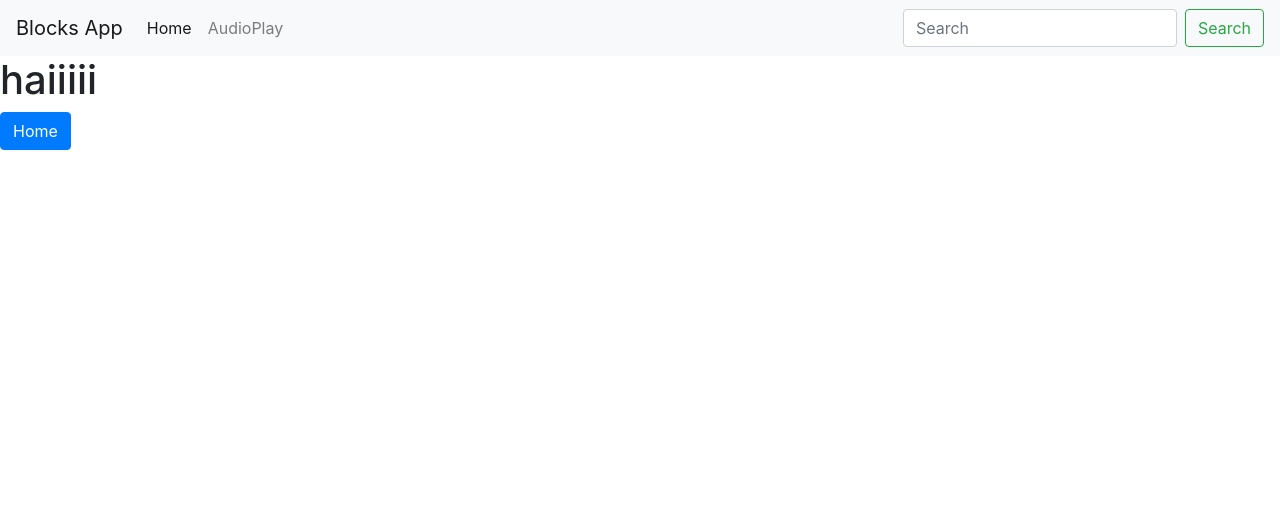
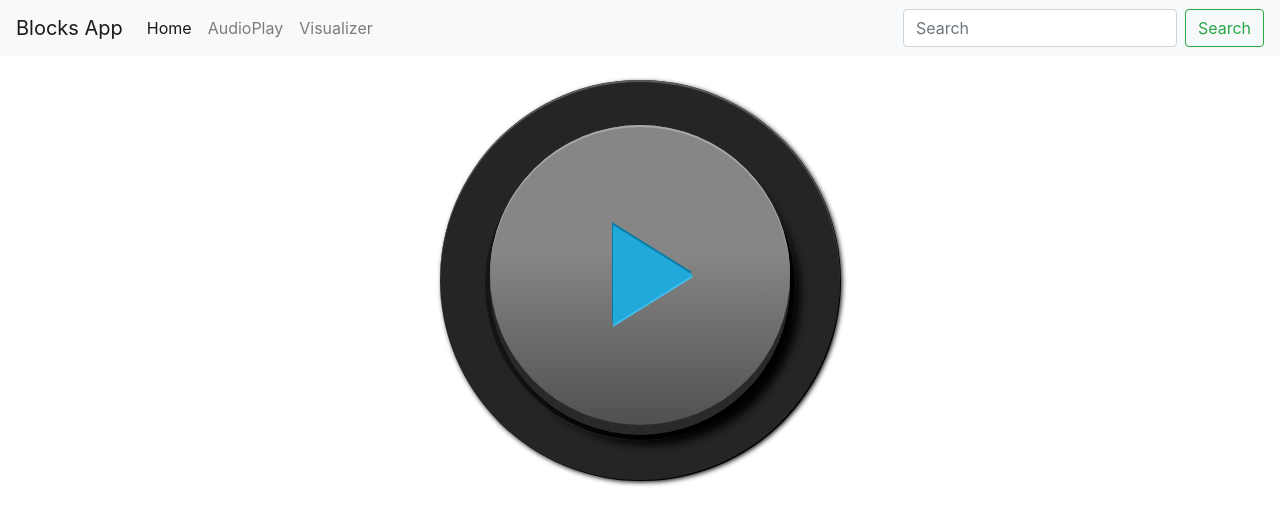
Before and after one commit to Blocks-App/client, a plain HTML site: page index.html in a window 1280 px wide. Drawn offline with nearby package versions, Linux system fonts and the light colour scheme; no server answers.

Commit message:
visualizer

```diff
--- a/components/navbar.js
+++ b/components/navbar.js
@@ -15,6 +15,9 @@ let navbarTemplate = `<div id="navbarContainer">
                 </li>
                 <li class="nav-item">
                     <a class="nav-link" @click.prevent="changeView('audioPlay')" href="">AudioPlay</a>
+                </li>
+                <li class="nav-item">
+                    <a class="nav-link" @click.prevent="changeView('visualizer')" href="">Visualizer</a>
                 </li>
 
             </ul>
--- /dev/null
+++ b/components/visualizer.js
@@ -0,0 +1,137 @@
+let visualizerTemplate = `<section>
+    <div id="visualizerContainer">
+        <ul id='vizlis' class="list-group position-fixed" style="max-height: 500; overflow: auto; background-image: rgba(255, 255, 255, 0.15)">
+			<li @click="playthis(song.audioUrl)" v-for="(song,index) in songs" class="list-group-item">{{song.title}}</li>
+		</ul>
+
+		<canvas id="canvas"></canvas>
+        <br>
+		<div v-if="!playing"  id="container_button">
+			<div id="hole">
+				<div id="button"  @click="playIt()">
+					<div id="triangle"></div>
+					<div id="lighter_triangle"></div>
+					<div id="darker_triangle"></div>
+				</div>
+			</div>
+		</div>
+
+	</div>
+</section>`
+
+Vue.component('visualizer-component', {
+
+    template: visualizerTemplate,
+    props: ['changeView'],
+    data() {
+        return {
+            playing : false,
+            file : 'https://dl.dropbox.com/s/oswkgcw749xc8xs/The-Noisy-Freaks.mp3',
+            songs : []
+
+        }
+    },
+    created() {
+    this.getAudio()
+    },
+    methods: {
+
+        playthis(audioUrl) {
+            this.file = audioUrl
+        },
+
+        getAudio(){
+            axios.get('http://localhost:3000/song', )
+            .then((result) => {
+                console.log(result.data);
+                this.songs = result.data
+            }).catch((err) => {
+                console.log(err.response);
+            });
+
+        },
+
+        playIt () {
+            this.playing = true
+            let file = document.getElementById("thefile");
+            // let audio = document.getElementById("audio");
+            let audio = new Audio(this.file);
+            audio.type = 'audio/mp3';
+            audio.crossOrigin="anonymous"
+            // let files = file.files;
+            // audio.src = URL.createObjectURL(files[0]);
+
+            audio.load();
+
+            // audio.play();
+            let context = new AudioContext();
+            let src = context.createMediaElementSource(audio);
+            let analyser = context.createAnalyser();
+
+            let canvas = document.getElementById("canvas");
+            canvas.width = window.innerWidth;
+            canvas.height = window.innerHeight - 100;
+
+            let ctx = canvas.getContext("2d");
+
+            src.connect(analyser);
+            analyser.connect(context.destination);
+
+            analyser.fftSize = 256;
+
+            let bufferLength = analyser.frequencyBinCount;
+            console.log(bufferLength);
+
+            let dataArray = new Uint8Array(bufferLength);
+
+            let WIDTH = canvas.width;
+            let HEIGHT = canvas.height;
+
+            let barWidth = (WIDTH / bufferLength) * 1;
+            let barHeight;
+            let x = 0;
+
+            function renderFrame() {
+                requestAnimationFrame(renderFrame);
+
+                x = 0;
+
+                analyser.getByteFrequencyData(dataArray);
+
+                ctx.fillStyle = "#FFF";
+                ctx.fillRect(0, 0, WIDTH, HEIGHT);
+
+                for (let i = 0; i < bufferLength; i++) {
+                    barHeight = dataArray[i];
+
+                    let r = barHeight + (25 * (i / bufferLength));
+                    let g = 250 * (i / bufferLength);
+                    let b = 100;
+
+                    ctx.fillStyle = "rgb(" + r + "," + g + "," + b + ")";
+                    ctx.fillRect(x, HEIGHT - barHeight, barWidth, barHeight);
+
+                    x += barWidth + 1;
+                }
+            }
+
+            audio.play();
+            audio.onended = function(){
+                this.onDone()
+            }
+            renderFrame();
+
+
+        },
+
+        onDone(){
+            console.log('udahan');
+            this.playing = false
+        }
+
+    },
+    watch: {
+
+    }
+
+})
--- /dev/null
+++ b/css/visualizer.css
@@ -0,0 +1,149 @@
+#thefile {
+    /* position: fixed; */
+    margin : 30px;
+}
+
+#vizlis .list-group-item {
+    position: relative;
+    display: block;
+    padding: .75rem 1.25rem;
+    margin-bottom: -1px;
+    background-color: rgba(255, 255, 255, 0.15);
+    border: 1px solid rgba(0,0,0,.125);
+}
+#vizlis .list-group-item:hover {
+    cursor: pointer;
+    background-color: rgb(255, 255, 255);
+}
+
+
+#canvas {
+    position: fixed;
+    left: 0;
+    top: 0;
+    width: 100%;
+    height: 100%;
+    z-index: -1;
+}
+
+audio {
+    position: fixed;
+    left: 10px;
+    bottom: 10px;
+    width: calc(100% - 20px);
+}
+
+#container_button {
+    background-color: #252525;
+    width: 400px;
+    height: 400px;
+    margin-left: auto;
+    margin-right: auto;
+    margin-bottom: 0px;
+    margin-top: 0px;
+    -webkit-border-radius: 200px;
+    -moz-border-radius: 200px;
+    border-radius: 200px;
+    -webkit-box-shadow: inset 0px 2px 0px #585858, 1px 1px 0px #000, 2px 2px 5px #000;
+    -moz-box-shadow: inset 0px 2px 0px #585858, 1px 1px 0px #000, 2px 2px 5px #000;
+    box-shadow: inset 0px 2px 0px #585858, 1px 1px 0px #000, 2px 2px 5px #000;
+}
+#hole {
+    background-color: #151515;
+    width: 310px;
+    height: 310px;
+    margin-left: auto;
+    margin-right: auto;
+    top: 50px;
+    position: relative;
+    -webkit-border-radius: 155px;
+    -moz-border-radius: 155px;
+    border-radius: 155px;
+    -webkit-box-shadow: 1px 1px 0px #5d5d5d;
+    -moz-box-shadow: 1px 1px 0px #5d5d5d;
+    box-shadow: 1px 1px 0px #5d5d5d;
+}
+#button {
+    width: 300px;
+    height: 300px;
+    margin-left: auto;
+    margin-right: auto;
+    overflow: auto;
+    cursor: pointer;
+    top: -5px;
+    position: relative;
+    background-image: linear-gradient(bottom, rgb(82,79,82) 0%, rgb(134,134,134) 57%);
+    background-image: -o-linear-gradient(bottom, rgb(82,79,82) 0%, rgb(134,134,134) 57%);
+    background-image: -moz-linear-gradient(bottom, rgb(82,79,82) 0%, rgb(134,134,134) 57%);
+    background-image: -webkit-linear-gradient(bottom, rgb(82,79,82) 0%, rgb(134,134,134) 57%);
+    background-image: -ms-linear-gradient(bottom, rgb(82,79,82) 0%, rgb(134,134,134) 57%);
+    -webkit-border-radius: 150px;
+    -moz-border-radius: 150px;
+    border-radius: 150px;
+    -webkit-box-shadow: inset 0px 2px 0px #a8a8a8, 0px 2px 0px #2a2a2a, 0px 3px 0px #2a2a2a, 0px 4px 0px #2a2a2a, 0px 5px 0px #2a2a2a, 0px 6px 0px #2a2a2a, 0px 7px 0px #2a2a2a, 0px 8px 0px #2a2a2a, 0px 9px 0px #2a2a2a, 0px 10px 0px #2a2a2a, 10px 20px 10px #000;
+    -moz-box-shadow: inset 0px 2px 0px #a8a8a8, 0px 2px 0px #2a2a2a, 0px 3px 0px #2a2a2a, 0px 4px 0px #2a2a2a, 0px 5px 0px #2a2a2a, 0px 6px 0px #2a2a2a, 0px 7px 0px #2a2a2a, 0px 8px 0px #2a2a2a, 0px 9px 0px #2a2a2a, 0px 10px 0px #2a2a2a, 10px 20px 10px #000;
+    box-shadow: inset 0px 2px 0px #a8a8a8, 0px 2px 0px #2a2a2a, 0px 3px 0px #2a2a2a, 0px 4px 0px #2a2a2a, 0px 5px 0px #2a2a2a, 0px 6px 0px #2a2a2a, 0px 7px 0px #2a2a2a, 0px 8px 0px #2a2a2a, 0px 9px 0px #2a2a2a, 0px 10px 0px #2a2a2a, 10px 20px 10px #000;
+    -webkit-transition: all .2s;
+    -moz-transition: all .2s;
+    transition: all .2s;
+}
+#button:active {
+    top: 5px;
+    -webkit-box-shadow: none;
+    -moz-box-shadow: none;
+    box-shadow: inset 0px 2px 0px #a8a8a8;
+}
+#triangle {
+    width: 0px;
+    height: 0px;
+    margin-left: 50%;
+    margin-top: 50%;
+    left: -27px;
+    top: -50px;
+    position: relative;
+    border-top: 50px solid transparent;
+    border-bottom: 50px solid transparent;
+    border-left: 80px solid #22a9db;
+    z-index: 2;
+    -webkit-transition: all .3s;
+    -moz-transition: all .3s;
+    transition: all .3s;
+}
+#button:hover #triangle { border-left: 80px solid #45bde9 }
+#button:active #triangle { border-left: 80px solid #e94545 }
+#lighter_triangle {
+    width: 0px;
+    height: 0px;
+    margin-left: 50%;
+    margin-top: 50%;
+    left: -27px;
+    top: -48px;
+    position: absolute;
+    border-top: 50px solid transparent;
+    border-bottom: 50px solid transparent;
+    border-left: 80px solid #43c0ee;
+    z-index: 1;
+    -webkit-transition: all .3s;
+    -moz-transition: all .3s;
+    transition: all .3s;
+}
+#button:hover #lighter_triangle { border-left: 80px solid #8bdaf7 }
+#button:active #lighter_triangle { border-left: 80px solid #f78b8b }
+#darker_triangle {
+    width: 0px;
+    height: 0px;
+    margin-left: 50%;
+    margin-top: 50%;
+    left: -28px;
+    top: -53px;
+    position: absolute;
+    border-top: 50px solid transparent;
+    border-bottom: 50px solid transparent;
+    border-left: 80px solid #0a7da7;
+    z-index: 1;
+    -webkit-transition: all .3s;
+    -moz-transition: all .3s;
+    transition: all .3s;
+}
+#button:hover #darker_triangle { border-left: 80px solid #1d98c5 }
+#button:active #darker_triangle { border-left: 80px solid #c51d1d }
--- a/index.html
+++ b/index.html
@@ -10,6 +10,7 @@
     <link rel="stylesheet" href="https://stackpath.bootstrapcdn.com/bootstrap/4.1.3/css/bootstrap.min.css" integrity="sha384-MCw98/SFnGE8fJT3GXwEOngsV7Zt27NXFoaoApmYm81iuXoPkFOJwJ8ERdknLPMO" crossorigin="anonymous">
     <link href="https://stackpath.bootstrapcdn.com/font-awesome/4.7.0/css/font-awesome.min.css" rel="stylesheet" integrity="sha384-wvfXpqpZZVQGK6TAh5PVlGOfQNHSoD2xbE+QkPxCAFlNEevoEH3Sl0sibVcOQVnN" crossorigin="anonymous">
     <link rel="stylesheet" href="css/main.css">
+    <link rel="stylesheet" href="css/visualizer.css">
 
     <script src="https://unpkg.com/axios/dist/axios.min.js"></script>
     <script src="https://cdn.jsdelivr.net/npm/vue/dist/vue.js"></script>
@@ -30,6 +31,11 @@
             :change-view="changeView">
         </audio-play-component>
 
+        <visualizer-component
+            v-if="view == 'visualizer'"
+            :change-view="changeView">
+        </visualizer-component>
+
     </div>
 
     <!-- additional scripts -->
@@ -41,6 +47,7 @@
     <script src="components/navbar.js"></script>
     <script src="components/main.js"></script>
     <script src="components/audioplay.js"></script>
+    <script src="components/visualizer.js"></script>
 
     <!-- vue instance -->
     <script>
@@ -51,7 +58,7 @@
 
             el : '#app',
             data : {
-                view : 'audioPlay',
+                view : 'visualizer',
 
             },
             computed: {
```
